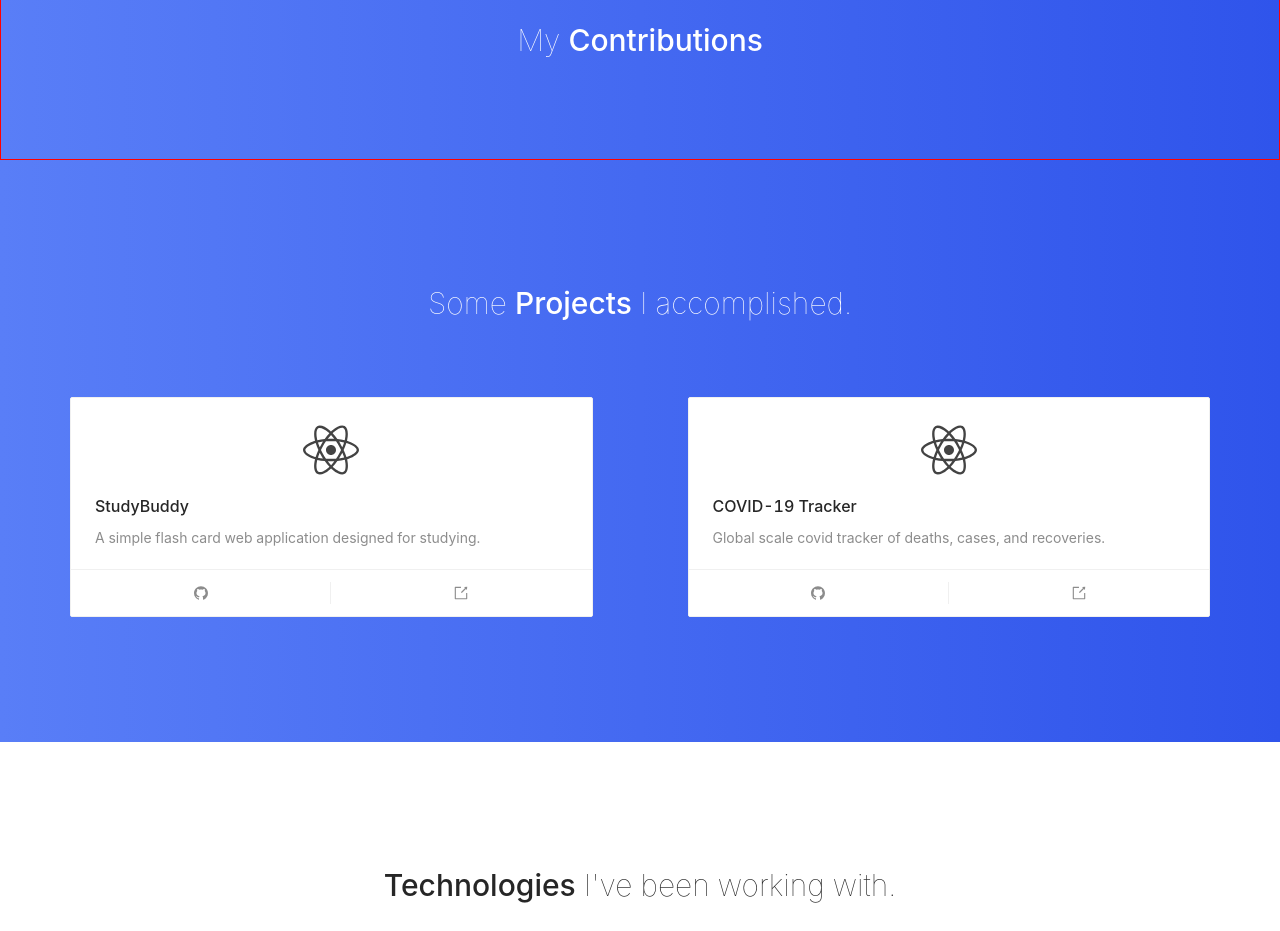
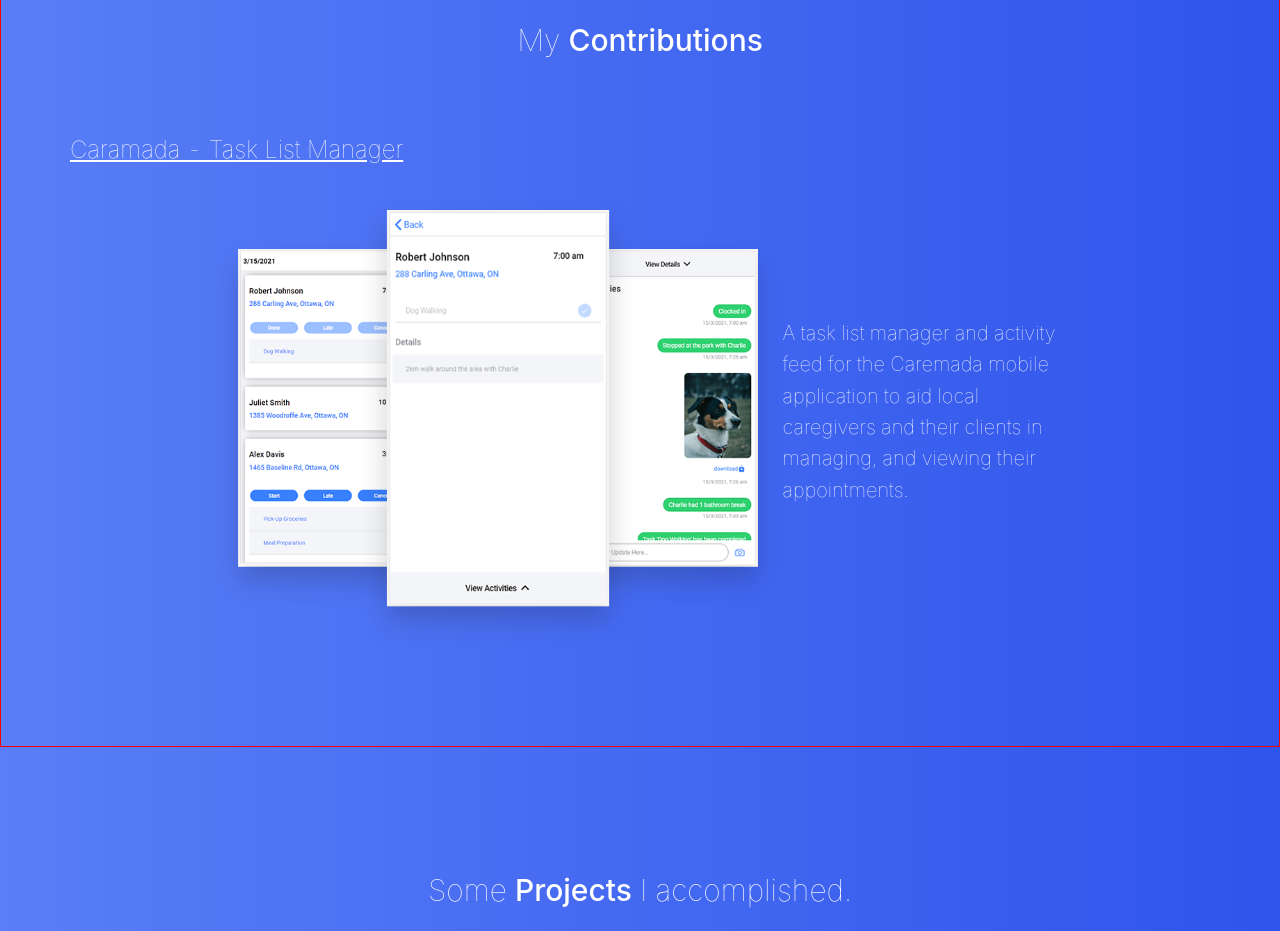
Before and after one commit to jonahlouis4/Portfolio-v3, a React (Create React App) app: page / in a window 1280 px wide. Shown: the part 800-1731 px from the top of the page. Built offline with nearby package versions, Linux system fonts and the light colour scheme.

Commit message:
Added grid

```diff
--- a/src/App.less
+++ b/src/App.less
@@ -94,6 +94,13 @@ Note: All widths are with correspondance with AntDesign
     #contribution-header {
         color: white;
     }
+    .contri-showcase-container {
+        // margin: 0 auto;
+        // width: 75%;
+    }
+    .contri-image {
+        width: 100%;
+    }
 
 /*
 ======= Footer.css =======
--- a/src/components/Contribution.js
+++ b/src/components/Contribution.js
@@ -1,15 +1,25 @@
 import React from 'react'
+
+import Row from 'antd/lib/row';
+import Col from 'antd/lib/col'
 import Typography from 'antd/lib/typography';
+import Showcase from '../images/showcase-caremada.png'
 
 const { Title } = Typography;
 
 // Styles
-const sectionTitle = {
-    fontSize: '30px',
+const subHeader = {
     fontWeight: '100',
+    textDecoration: 'underline',
     color: 'white',
     margin: '0',
     padding: '0'
+}
+
+const showcaseText = {
+    color: 'white',
+    fontWeight: '100',
+    fontSize: '20px'
 }
 
 const Contribution = () => {
@@ -20,7 +30,43 @@ const Contribution = () => {
             <div
             style={{textAlign: 'center'}}
             >
-                <Title className="section-header" id="contribution-header">My <span style={{fontWeight: '500'}}>Contributions</span></Title>
+                <Title className="section-header" id="contribution-header">
+                    My <span style={{fontWeight: '500'}}>Contributions</span>
+                </Title>
+            </div>
+            <div
+            style={{marginTop: '75px'}}
+            className="contri-showcase-container"
+            >
+                <Title
+                style={subHeader}
+                level={3}
+                >
+                    Caramada - Task List Manager
+                </Title>
+                <Row
+                align="middle"
+                justify="center"
+                style={{marginTop: '2rem'}}
+                >
+                    <Col
+                    // style={{border:'1px solid orange'}}
+                    xl={12}
+                    >
+                        <img src={Showcase} className="contri-image"/>
+                    </Col>
+                    <Col
+                    // style={{border:'1px solid orange'}}
+                    xl={6}
+                    >
+                        <p
+                        style={showcaseText}
+                        >
+                            A task list manager and activity feed for the Caremada mobile application to aid
+                            local caregivers and their clients in managing, and viewing their appointments.
+                        </p>
+                    </Col>
+                </Row>
             </div>
         </div>
     )
```
Also changed, not shown: src/images/showcase-caremada.png (added), 1 other file (tests, documents, lock files or other folders).
